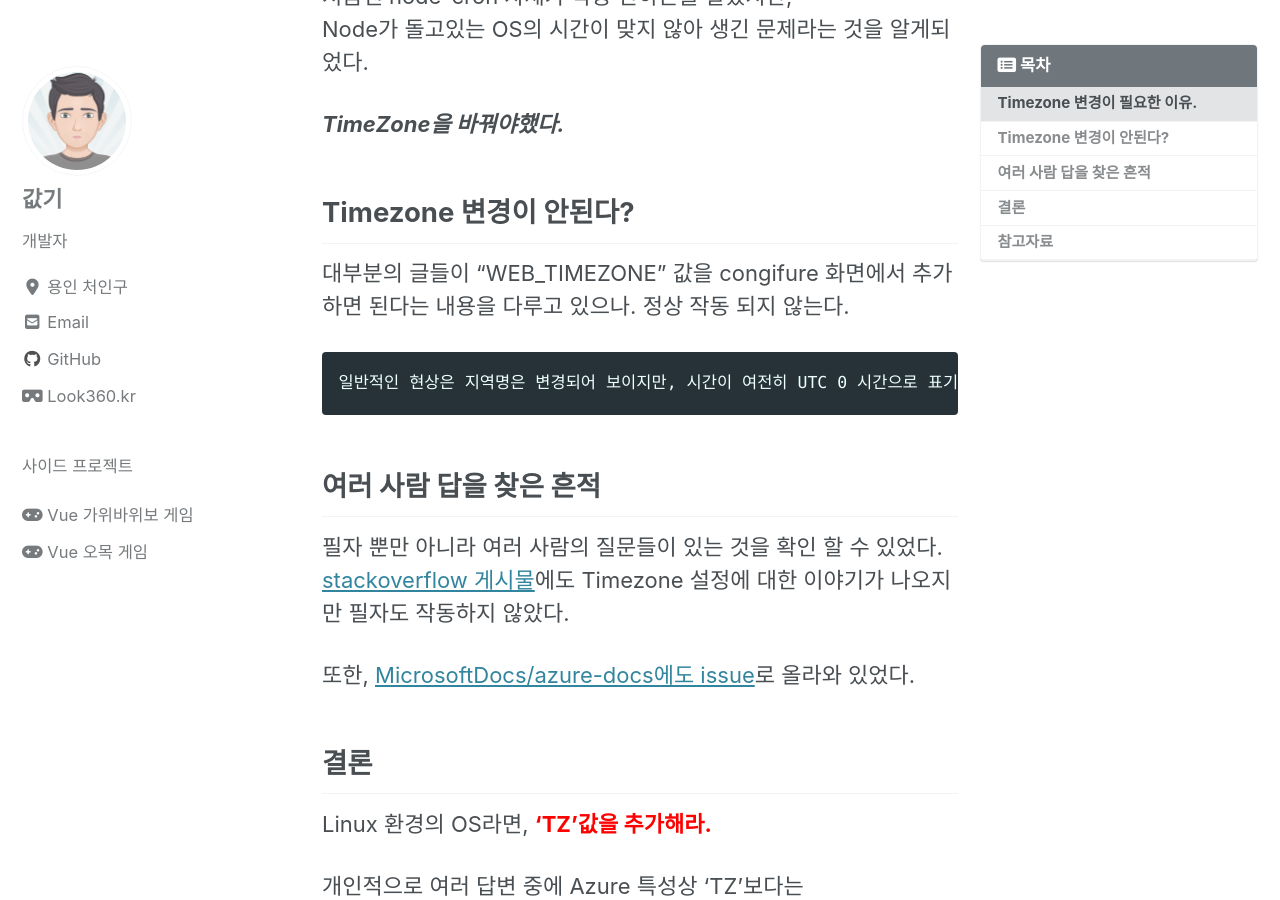
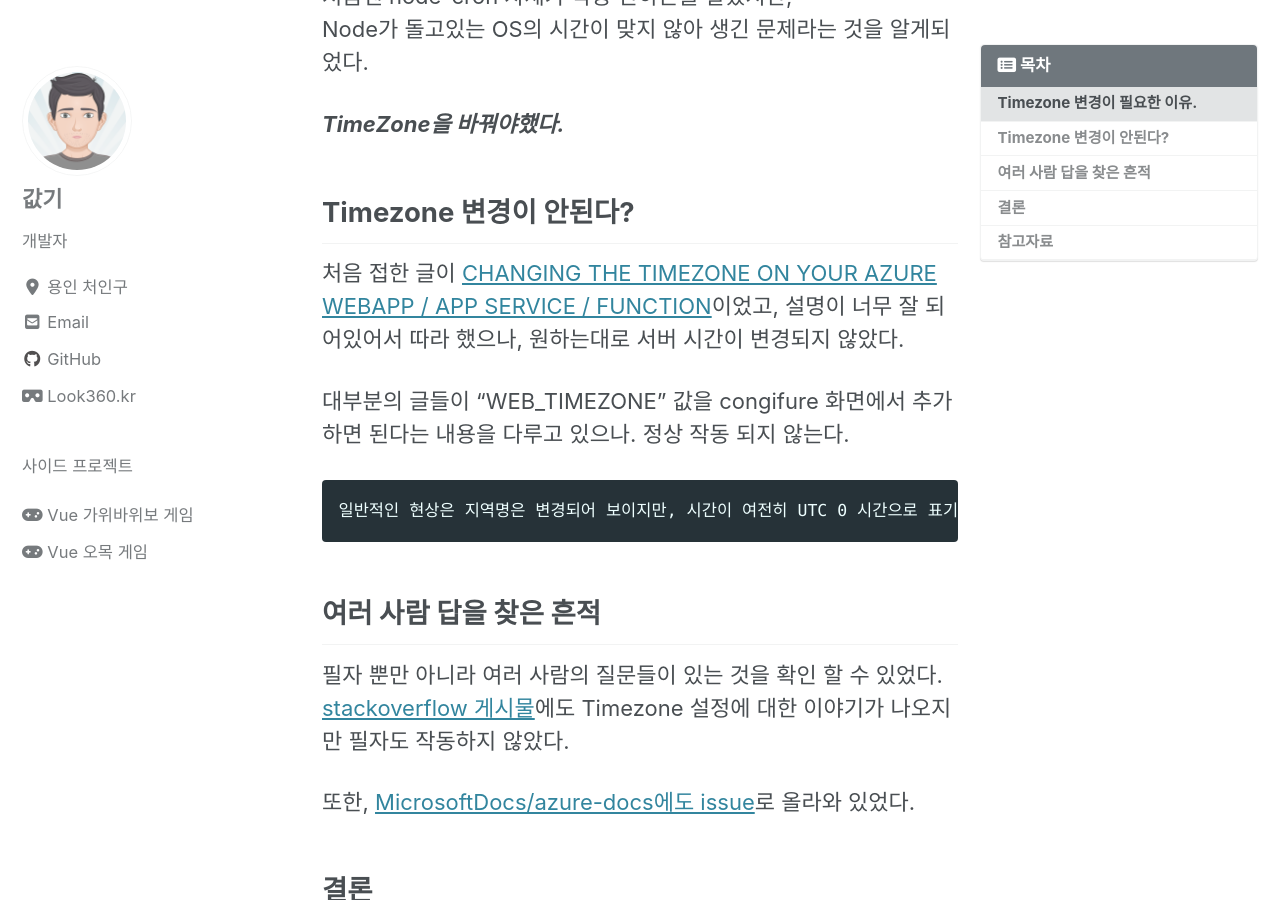
Before and after one commit to kabkee/kabkee.github.io, a Jekyll site: the page built from _posts/2020-02-06-app-service-changing-timezone.markdown, in a window 1280 px wide and 900 px high, scrolled down 441 px. Built offline with Jekyll 4.4.1, drawn with Linux system fonts in a browser that asks for light colours; cached includes are drawn as plain includes; nearby versions of some CDN libraries.

Commit message:
2020-02-06 앱서비스 타임존 변경 참조 블로그 추가.

```diff
--- a/_posts/2020-02-06-app-service-changing-timezone.markdown
+++ b/_posts/2020-02-06-app-service-changing-timezone.markdown
@@ -23,6 +23,8 @@ Node가 돌고있는 OS의 시간이 맞지 않아 생긴 문제라는 것을
 
 
 ## Timezone 변경이 안된다?
+처음 접한 글이 [CHANGING THE TIMEZONE ON YOUR AZURE WEBAPP / APP SERVICE / FUNCTION](https://kvaes.wordpress.com/2017/01/24/changing-the-timezone-on-your-azure-webapp-app-service-function/)이었고, 설명이 너무 잘 되어있어서 따라 했으나, 원하는대로 서버 시간이 변경되지 않았다.
+
 대부분의 글들이 "WEB_TIMEZONE" 값을 congifure 화면에서 추가하면 된다는 내용을 다루고 있으나. 정상 작동 되지 않는다.
 
 	일반적인 현상은 지역명은 변경되어 보이지만, 시간이 여전히 UTC 0 시간으로 표기됨.
```
